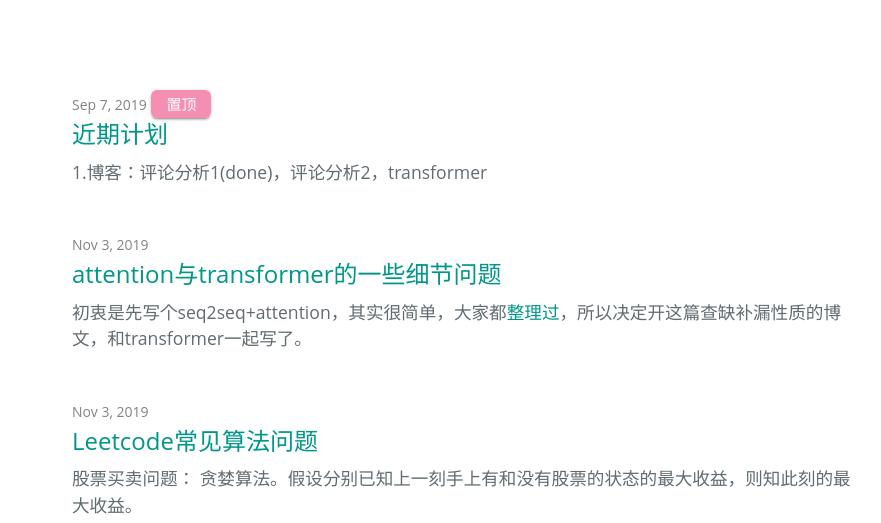
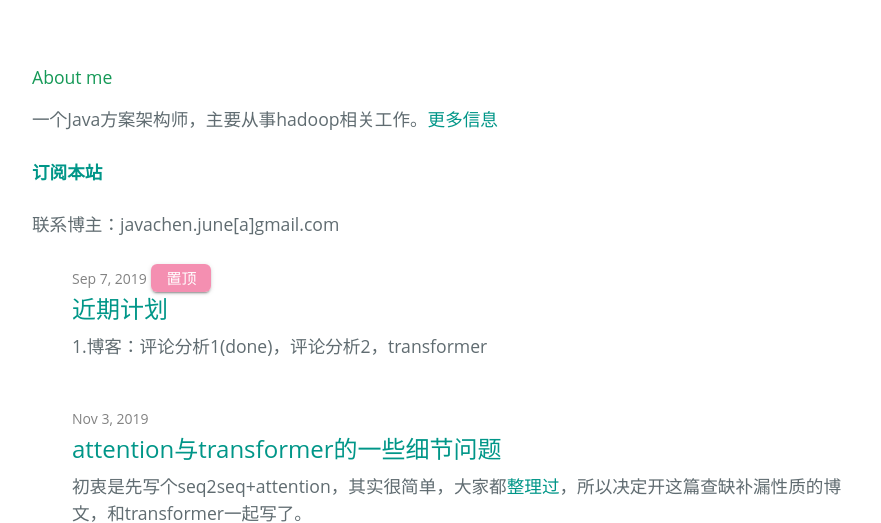
Before and after one commit to paichin/paichin.github.io, a Jekyll site: the page built from index.html, in a window 1280 px wide and 900 px high, cut to the strip 377-900 px from the top of the window. Shown: the whole strip, without its empty margins (192-1073 px from the left). Built offline with Jekyll 4.4.1, drawn with Linux system fonts in a browser that asks for light colours; some web fonts are replaced; the list of posts is cut into pages by our own code.

Commit message:
Update index.html

```diff
--- a/index.html
+++ b/index.html
@@ -1,3 +1,14 @@
 ---
 layout: home
 ---
+<section>
+<h4>About me</h4>
+<div>
+ 一个Java方案架构师，主要从事hadoop相关工作。<a href="/about.html">更多信息</a>
+<br/>
+<br/>
+<strong><font color="red"><a href="/atom.xml" target="_blank">订阅本站</a></font></strong>
+<br/><br/>
+联系博主：javachen.june[a]gmail.com
+</div>
+</section>
```
